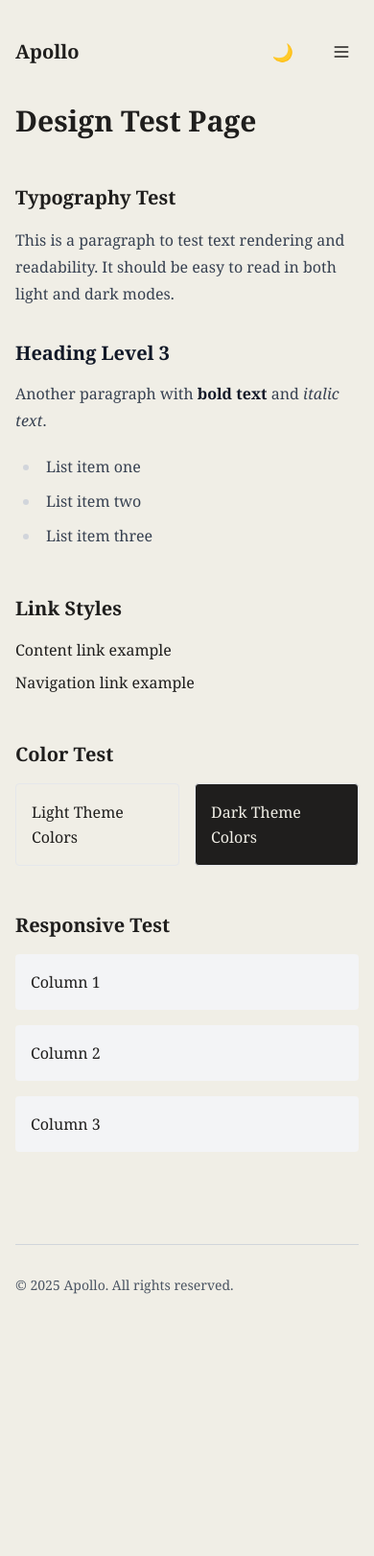
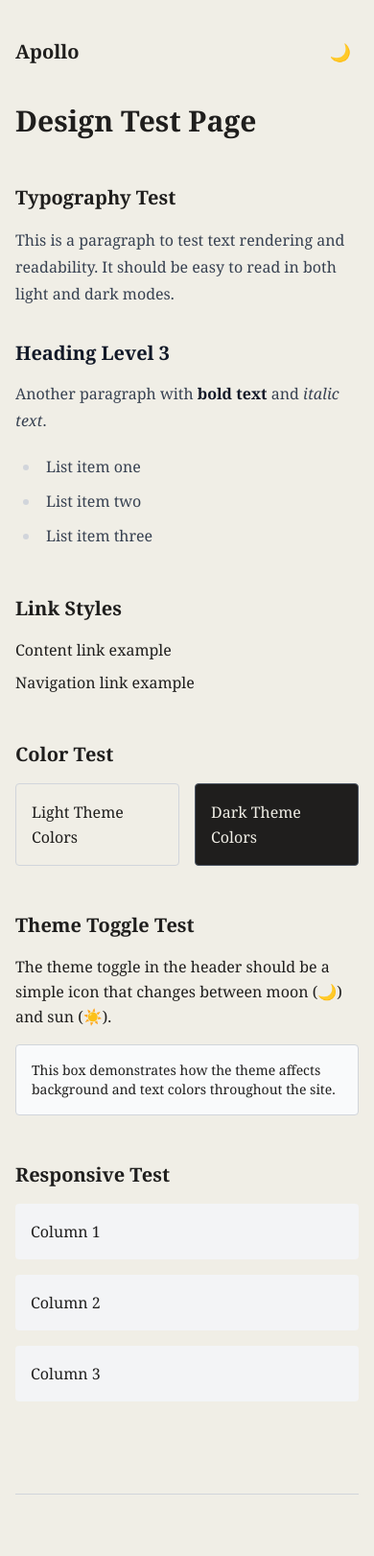
Before and after one commit to defaults/apollo, a Jekyll site: the page built from test.html, in a window 390 px wide. Shown: the whole page at 96% size. Built offline with Jekyll 4.4.1, drawn with Linux system fonts in a browser that asks for light colours; before the commit the page ends 1381 px from its top, so only the background shows below that.

Commit message:
update navigation and header

```diff
--- a/_includes/footer.html
+++ b/_includes/footer.html
@@ -1,8 +1,5 @@
 <!-- Default Footer Content -->
 <footer class="max-w-content mx-auto px-4 py-8 sm:px-6 lg:px-8 mt-16">
   <div class="border-t border-gray-300 dark:border-gray-600 pt-8">
-    <div class="text-sm text-gray-600 dark:text-gray-400">
-      <p>&copy; {{ 'now' | date: "%Y" }} {{ site.title | default: "Your Name" }}. All rights reserved.</p>
-    </div>
   </div>
 </footer>
--- a/_includes/header.html
+++ b/_includes/header.html
@@ -3,36 +3,29 @@
   <nav class="flex items-center justify-between">
     <!-- Site title/name -->
     <div>
-      <a href="/" class="text-xl font-semibold text-text-light dark:text-text-dark nav-link">
-        {{ site.title | default: "Your Name" }}
-      </a>
+      <div class="text-xl font-semibold text-text-light dark:text-text-dark">
+        <!-- Always show clickable home title -->
+        <a href="/" class="nav-link hover:text-click focus:text-click focus:outline-none">{{ site.title | default: "Apollo" }}</a>
+
+        {% if page.layout == 'list' and page.collection == 'posts' %}
+          <!-- Essays listing page -->
+          <span class="text-gray-500 dark:text-gray-400"> / </span>
+          <span class="text-gray-500 dark:text-gray-400">Essays</span>
+        {% elsif page.layout == 'post' %}
+          <!-- Individual essay page -->
+          <span class="text-gray-500 dark:text-gray-400"> / </span>
+          <a href="/essays/" class="text-gray-500 dark:text-gray-400 hover:text-click focus:text-click focus:outline-none">Essays</a>
+          <span class="text-gray-500 dark:text-gray-400"> / </span>
+        {% endif %}
+      </div>
     </div>
 
-    <!-- Navigation links and theme toggle -->
-    <div class="flex items-center space-x-6">
-      <!-- Main navigation -->
-      <div class="hidden sm:flex items-center space-x-6">
-        <a href="/" class="text-text-light dark:text-text-dark nav-link">Home</a>
-        <a href="/essays/" class="text-text-light dark:text-text-dark nav-link">Essays</a>
-      </div>
-
-      <!-- Theme toggle -->
-      <button id="theme-toggle" class="theme-toggle text-lg" aria-label="Toggle theme">
-        🌙
-      </button>
-
-      <!-- Mobile menu button -->
-      <button id="mobile-menu-toggle" class="sm:hidden p-2 text-text-light dark:text-text-dark" aria-label="Toggle menu">
-        <svg class="w-5 h-5" fill="none" stroke="currentColor" viewBox="0 0 24 24">
-          <path stroke-linecap="round" stroke-linejoin="round" stroke-width="2" d="M4 6h16M4 12h16M4 18h16"></path>
-        </svg>
+    <!-- Theme toggle -->
+    <div>
+      <button id="theme-toggle" class="p-2 text-text-light dark:text-text-dark hover:opacity-70 transition-opacity duration-200 focus:outline-none focus:ring-2 focus:ring-click focus:ring-offset-2" aria-label="Toggle theme">
+        <span id="theme-icon" class="text-lg">🌙</span>
       </button>
     </div>
   </nav>
 
-  <!-- Mobile navigation -->
-  <div id="mobile-menu" class="hidden sm:hidden mt-4 space-y-2">
-    <a href="/" class="block py-2 text-text-light dark:text-text-dark nav-link">Home</a>
-    <a href="/essays/" class="block py-2 text-text-light dark:text-text-dark nav-link">Essays</a>
-  </div>
 </header>
--- a/_layouts/post.html
+++ b/_layouts/post.html
@@ -38,15 +38,15 @@ layout: default
   <!-- Post Footer -->
   <footer class="border-t border-gray-300 dark:border-gray-600 pt-8">
     <div class="flex justify-between items-center">
-      <a href="/essays/" class="content-link text-sm">← All essays</a>
+      <a href="/essays/" class="content-link text-sm hover:text-click focus:text-click">← All essays</a>
 
       {% if page.next or page.previous %}
       <div class="text-sm space-x-4">
         {% if page.previous %}
-        <a href="{{ page.previous.url | relative_url }}" class="content-link">← {{ page.previous.title | truncate: 30 }}</a>
+        <a href="{{ page.previous.url | relative_url }}" class="content-link hover:text-click focus:text-click">← {{ page.previous.title | truncate: 30 }}</a>
         {% endif %}
         {% if page.next %}
-        <a href="{{ page.next.url | relative_url }}" class="content-link">{{ page.next.title | truncate: 30 }} →</a>
+        <a href="{{ page.next.url | relative_url }}" class="content-link hover:text-click focus:text-click">{{ page.next.title | truncate: 30 }} →</a>
         {% endif %}
       </div>
       {% endif %}
--- a/assets/css/input.css
+++ b/assets/css/input.css
@@ -20,10 +20,6 @@
   .nav-link {
     @apply hover:opacity-70 transition-opacity duration-200;
   }
-
-  .theme-toggle {
-    @apply p-2 rounded-md hover:bg-gray-200 dark:hover:bg-gray-700 transition-colors duration-200 cursor-pointer;
-  }
 }
 
 /* Custom styles can be added here */
--- a/assets/js/theme.js
+++ b/assets/js/theme.js
@@ -1,6 +1,7 @@
 // Theme toggle functionality
 (function() {
   const themeToggle = document.getElementById('theme-toggle');
+  const themeIcon = document.getElementById('theme-icon');
   const html = document.documentElement;
 
   // Check for saved theme preference or default to light mode
@@ -13,14 +14,15 @@
     html.classList.remove('dark');
   }
 
-  // Update toggle button text
-  function updateToggleText() {
-    if (themeToggle) {
-      themeToggle.textContent = html.classList.contains('dark') ? '☀️' : '🌙';
+  // Update icon based on current theme
+  function updateThemeIcon() {
+    if (themeIcon) {
+      themeIcon.textContent = html.classList.contains('dark') ? '☀️' : '🌙';
     }
   }
 
-  updateToggleText();
+  // Initialize icon
+  updateThemeIcon();
 
   // Toggle theme function
   function toggleTheme() {
@@ -31,7 +33,7 @@
       html.classList.add('dark');
       localStorage.setItem('theme', 'dark');
     }
-    updateToggleText();
+    updateThemeIcon();
   }
 
   // Add event listener to toggle button
--- a/tailwind.config.js
+++ b/tailwind.config.js
@@ -16,6 +16,7 @@ module.exports = {
         'primary-dark': '#1f1e1d',
         'text-light': '#1f1e1d',
         'text-dark': '#f0eee6',
+        'click': '#3AA99F',
       },
       fontFamily: {
         'serif': ['Georgia', 'Times New Roman', 'serif'],
--- a/test.html
+++ b/test.html
@@ -33,11 +33,21 @@ permalink: /test/
   <section>
     <h2 class="text-xl font-semibold mb-4">Color Test</h2>
     <div class="grid grid-cols-2 gap-4 max-w-md">
-      <div class="p-4 bg-primary-light text-text-light border rounded">
+      <div class="p-4 bg-primary-light text-text-light border border-gray-300 rounded">
         Light Theme Colors
       </div>
-      <div class="p-4 bg-primary-dark text-text-dark border rounded">
+      <div class="p-4 bg-primary-dark text-text-dark border border-gray-600 rounded">
         Dark Theme Colors
+      </div>
+    </div>
+  </section>
+
+  <section>
+    <h2 class="text-xl font-semibold mb-4">Theme Toggle Test</h2>
+    <div class="space-y-4">
+      <p>The theme toggle in the header should be a simple icon that changes between moon (🌙) and sun (☀️).</p>
+      <div class="p-4 bg-gray-50 dark:bg-gray-800 rounded border border-gray-300 dark:border-gray-600">
+        <p class="text-sm">This box demonstrates how the theme affects background and text colors throughout the site.</p>
       </div>
     </div>
   </section>
```
Also changed, not shown: assets/css/styles.css (added, +34 -0 lines), assets/css/main.css.
